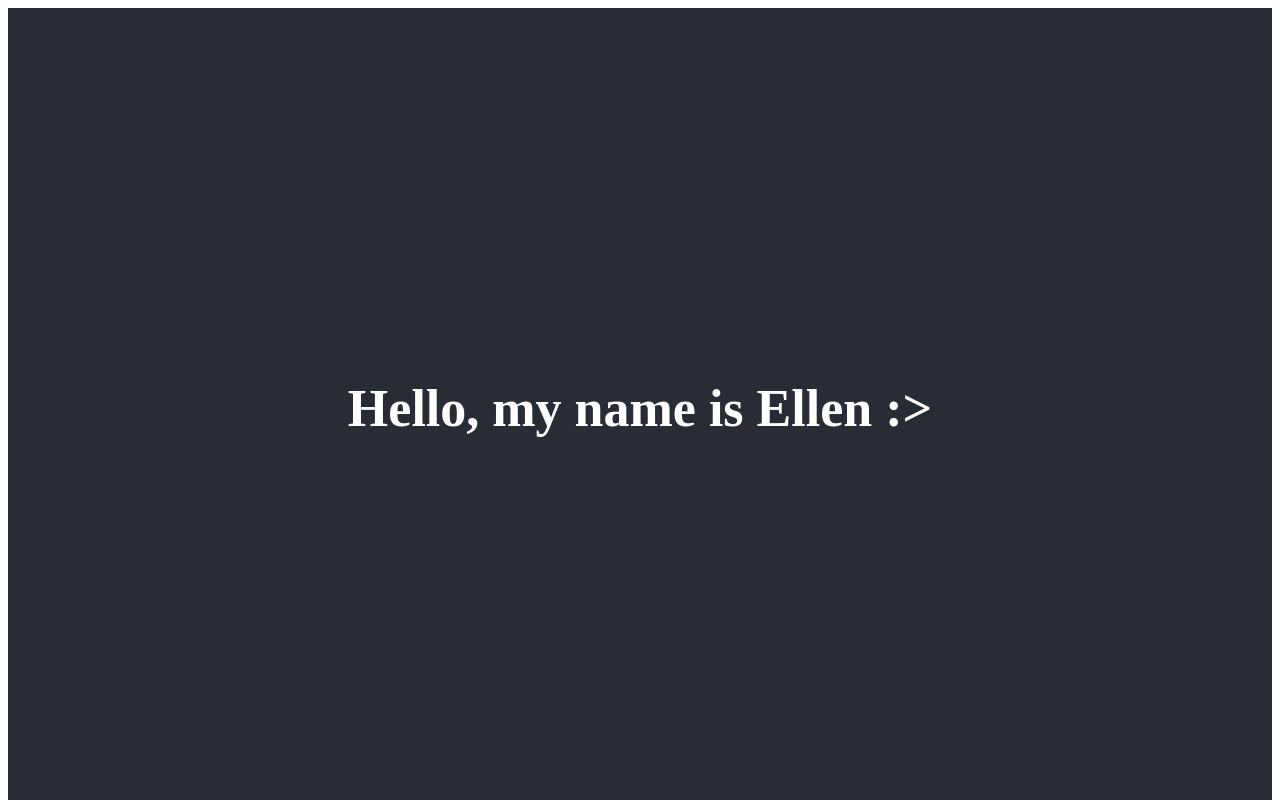
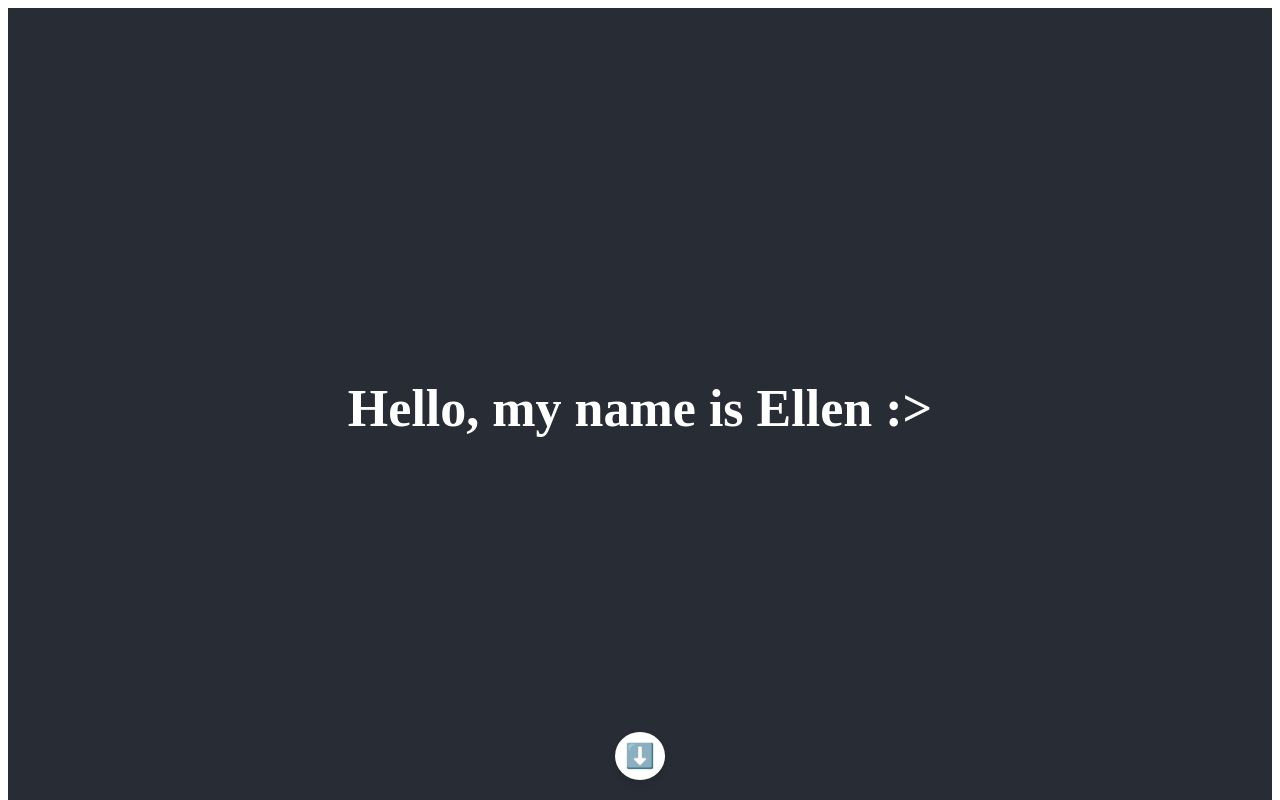
Before and after one commit to ellenweii/ellenweii.github.io, a React (Create React App) app: page / in a window 1280 px wide. Shown: the top 800 px of the page. Built offline with nearby package versions, Linux system fonts and the light colour scheme.

Commit message:
fixed website title, icon, scroll main page

```diff
--- a/public/index.html
+++ b/public/index.html
@@ -2,7 +2,7 @@
 <html lang="en">
   <head>
     <meta charset="utf-8" />
-    <link rel="icon" href="%PUBLIC_URL%/favicon.ico" />
+    <link rel="icon" href="%PUBLIC_URL%/cloud_icon.ico" />
     <meta name="viewport" content="width=device-width, initial-scale=1" />
     <meta name="theme-color" content="#000000" />
     <meta
@@ -24,7 +24,7 @@
       work correctly both with client-side routing and a non-root public URL.
       Learn how to configure a non-root public URL by running `npm run build`.
     -->
-    <title>React App</title>
+    <title>ellenwei</title>
   </head>
   <body>
     <noscript>You need to enable JavaScript to run this app.</noscript>
--- a/src/App.css
+++ b/src/App.css
@@ -36,3 +36,7 @@
     transform: rotate(360deg);
   }
 }
+
+html {
+  scroll-behavior: smooth;
+}
--- a/src/App.js
+++ b/src/App.js
@@ -3,14 +3,19 @@ import { BrowserRouter as Router, Route, Switch } from 'react-router-dom';
 import './App.css';
 import HelloEllen from './HelloEllen';
 import VerticalTabs from './components/VerticalTabs';
+import ScrollButton from './components/ScrollButton';
 
 function App() {
   return (
     <div className="App">
       <header className="App-header">
         <HelloEllen />
+        <ScrollButton/>
       </header>
-      <VerticalTabs />
+      <main id="main-content" className="main-content">
+        <VerticalTabs />
+      </main>
+
     </div>
   );
 }
--- /dev/null
+++ b/src/components/ScrollButton.css
@@ -0,0 +1,19 @@
+/* src/components/ScrollButton.css */
+
+.scroll-button {
+    position: absolute;
+    bottom: 20px;
+    left: 50%;
+    transform: translateX(-50%);
+    cursor: pointer;
+    font-size: 24px;
+    background-color: #fff;
+    padding: 10px;
+    border-radius: 50%;
+    box-shadow: 0 4px 8px rgba(0, 0, 0, 0.1);
+    transition: background-color 0.3s ease;
+  }
+
+  .scroll-button:hover {
+    background-color: #f0f0f0;
+  }
--- /dev/null
+++ b/src/components/ScrollButton.js
@@ -0,0 +1,18 @@
+// src/components/ScrollButton.js
+
+import React from 'react';
+import './ScrollButton.css';
+
+const ScrollButton = () => {
+  const scrollToContent = () => {
+    document.getElementById('main-content').scrollIntoView({ behavior: 'smooth' });
+  };
+
+  return (
+    <div className="scroll-button" onClick={scrollToContent}>
+      ⬇️
+    </div>
+  );
+};
+
+export default ScrollButton;
--- a/src/index.css
+++ b/src/index.css
@@ -11,3 +11,7 @@ code {
   font-family: source-code-pro, Menlo, Monaco, Consolas, 'Courier New',
     monospace;
 }
+
+html {
+  scroll-behavior: smooth;
+}
```
Also changed, not shown: 1 other file (tests, documents, lock files or other folders).
